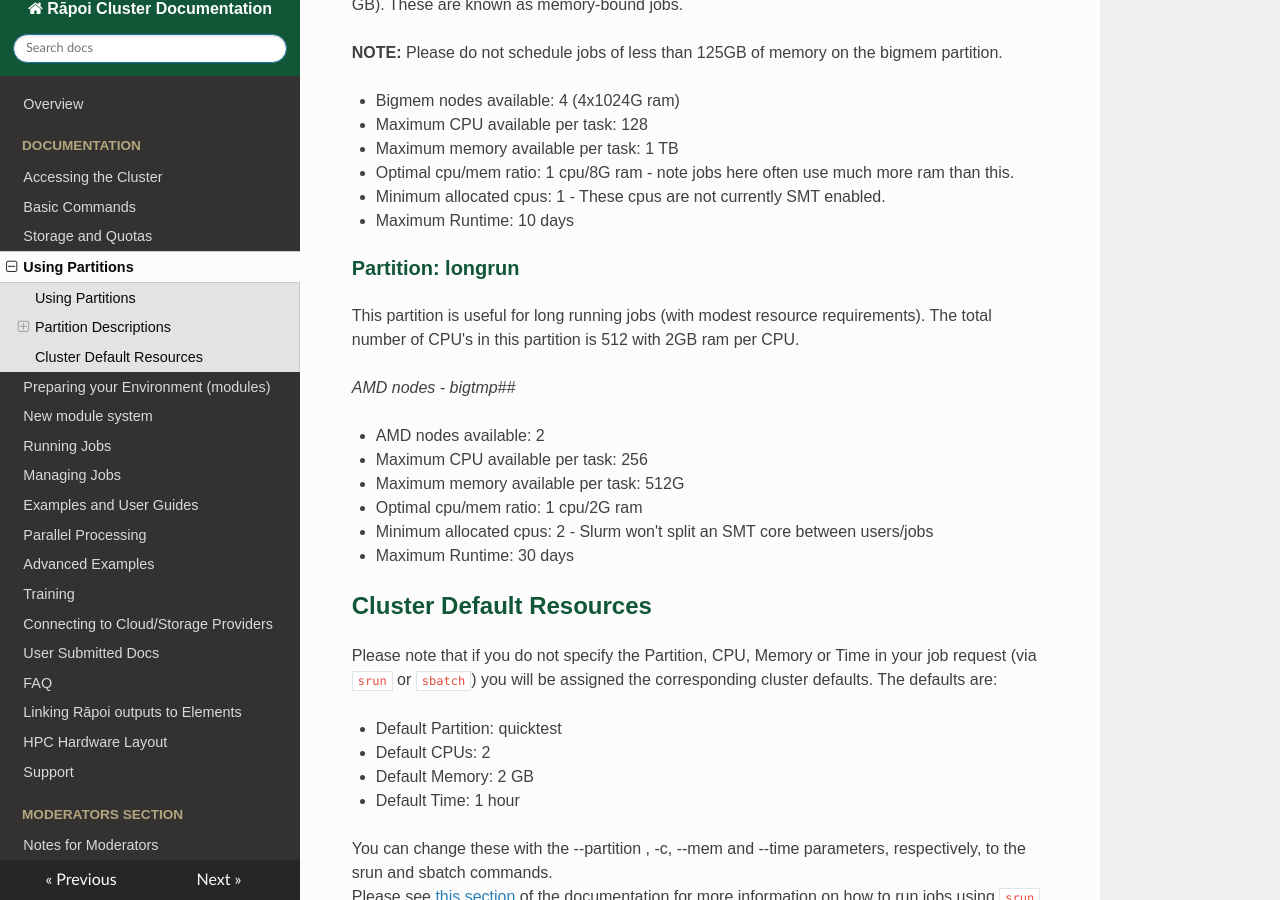
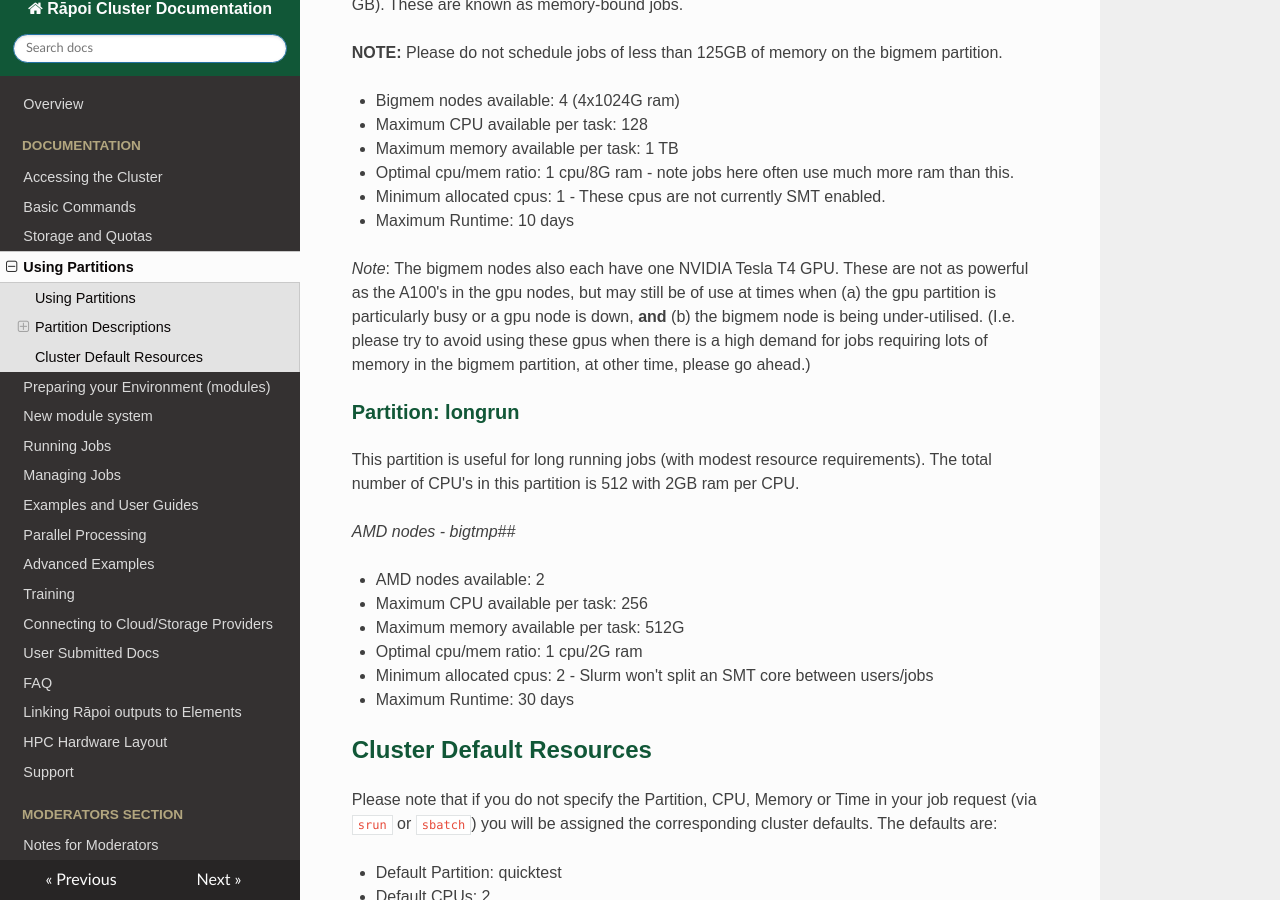
Before and after one commit to vuw-research-computing/raapoi-docs, an MkDocs documentation site: the page built from docs/partitions.md, in a window 1280 px wide and 900 px high, scrolled down 2600 px. Built offline with MkDocs 1.6.1, drawn with Linux system fonts in a browser that asks for light colours; nearby versions of some CDN libraries; some web fonts are replaced.

Commit message:
added note about gpus in the bigmem partition

```diff
--- a/docs/partitions.md
+++ b/docs/partitions.md
@@ -121,6 +121,8 @@ __NOTE:__ Please do not schedule jobs of less than 125GB of memory on the bigmem
 * Minimum allocated cpus: 1 - These cpus are not currently SMT enabled.
 * Maximum Runtime: 10 days
 
+_Note_: The bigmem nodes also each have one NVIDIA Tesla T4 GPU. These are not as powerful as the A100's in the gpu nodes, but may still be of use at times when (a) the gpu partition is particularly busy or a gpu node is down, **and** (b) the bigmem node is being under-utilised. (I.e. please try to avoid using these gpus when there is a high demand for jobs requiring lots of memory in the bigmem partition, at other time, please go ahead.)
+
 ### Partition: longrun
 
 This partition is useful for long running jobs (with modest resource requirements).
```
